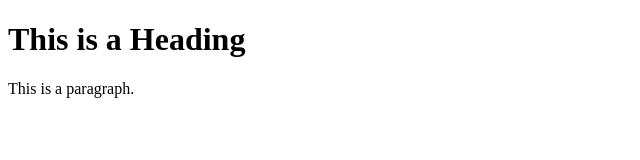
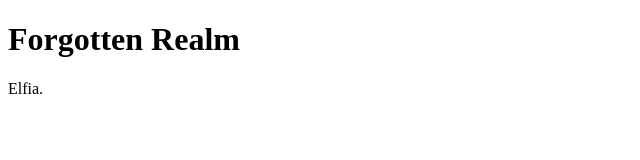
Before and after one commit to ForgottenRealm/forgottenrealm.github.io, a plain HTML site: page index.html in a window 1280 px wide. Shown: the whole page, without its empty margins (0-640 px from the left). Drawn offline with Linux system fonts and the light colour scheme.

Commit message:
Add index.html

```diff
--- a/index.html
+++ b/index.html
@@ -5,8 +5,8 @@
 </head>
 <body>
 
-<h1>This is a Heading</h1>
-<p>This is a paragraph.</p>
+<h1>Forgotten Realm</h1>
+<p>Elfia.</p>
 
 </body>
 </html>
```
